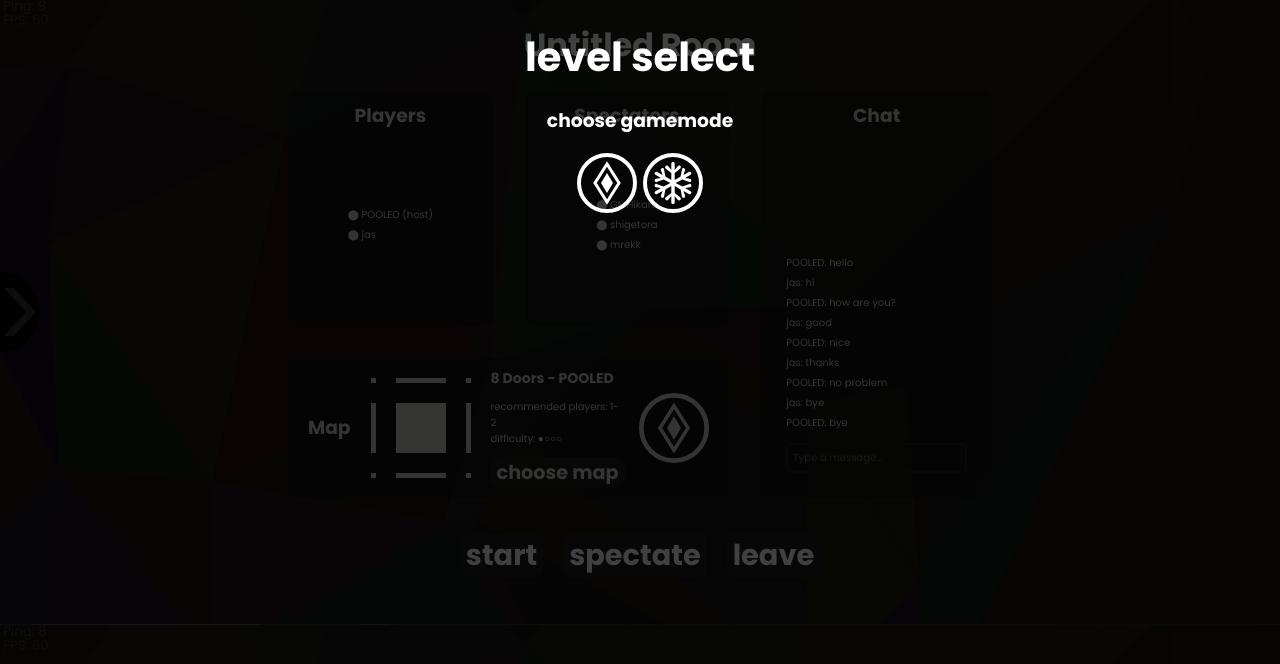
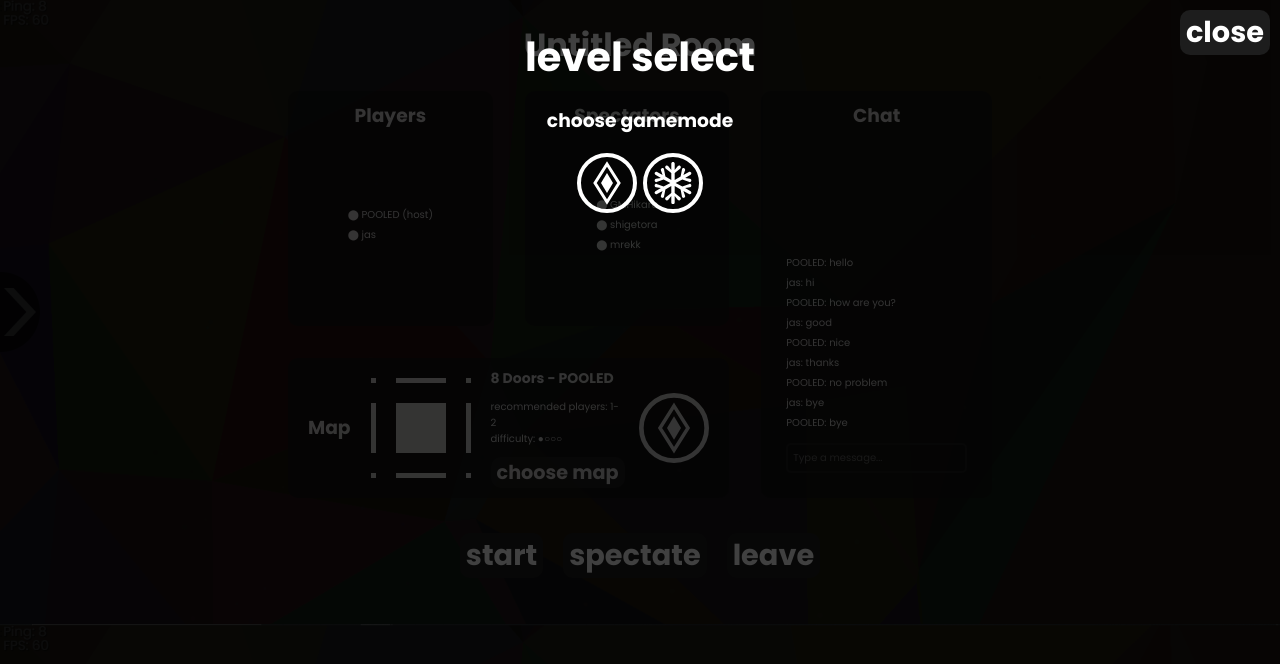
Before and after one commit to ysadamt/pumpkin-prototype, a React (Create React App) app: page / in a window 1280 px wide. Both pictures are taken after a click on the button "choose map". Shown: the top 664 px of the page. Built offline with nearby package versions, Linux system fonts and the light colour scheme; the HTML template or start-up script is replaced by a standard one.

Commit message:
Add close button in level selection window

```diff
--- a/src/containers/MapMenu/MapMenu.css
+++ b/src/containers/MapMenu/MapMenu.css
@@ -1,15 +1,16 @@
-.hidden {
-  position: absolute;
-  opacity: 0;
-}
-
 .window {
-  position: absolute;
+  position: fixed;
   background: rgba(0, 0, 0, 0.75);
   opacity: 1;
   width: 100%;
   height: 100%;
   transition: 0.3s opacity;
+}
+
+.hidden {
+  position: absolute;
+  opacity: 0;
+  pointer-events: none;
 }
 
 .mapMenu__container {
@@ -19,6 +20,14 @@
   justify-content: flex-start;
   width: 100%;
   height: 100%;
+  transition: 0.3s opacity;
+}
+
+.mapMenu__container-close {
+  position: absolute;
+  margin-top: 10px;
+  top: 0;
+  right: 0;
 }
 
 .mapMenu__container-header h1 {
--- a/src/containers/MapMenu/MapMenu.js
+++ b/src/containers/MapMenu/MapMenu.js
@@ -1,15 +1,19 @@
 import React from "react";
-import "./MapMenu.css";
 import normalMode from "../../assets/gamemodes/normal.svg";
 import freezeMode from "../../assets/gamemodes/freeze.svg";
+import Button from "../../components/Button/Button";
+import "./MapMenu.css";
 
 const MapMenu = (props) => {
   return (
     <div
-      className={props.hide ? "hidden" : "scrollable window"}
+      className={props.hide ? "hidden window" : "scrollable window"}
       style={{ zIndex: 1 }}
     >
       <div className="mapMenu__container">
+        <div className="mapMenu__container-close">
+          <Button name="close" handleClick={() => props.onChoose()}/>
+        </div>
         <div className="mapMenu__container-header">
           <h1>level select</h1>
         </div>
```
